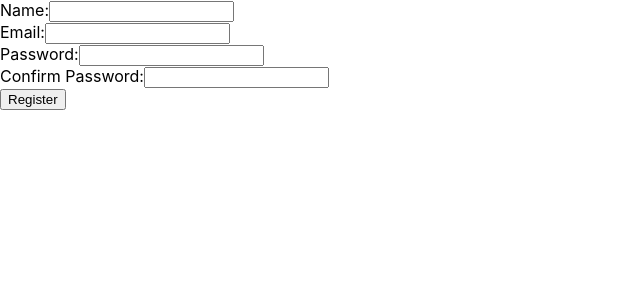
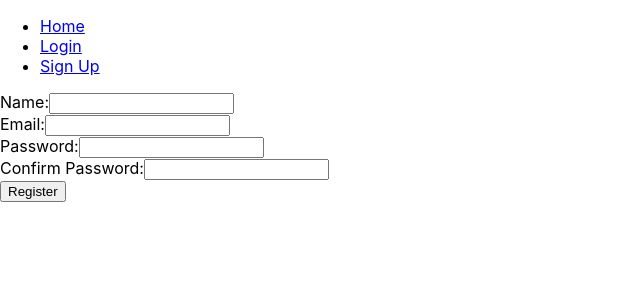
Before and after one commit to hadigghazi/E-Learning, a React (Create React App) app in the folder frontend/: page /register in a window 1280 px wide. Shown: the top 300 px of the page, without its empty margins (0-640 px from the left). Built offline with nearby package versions, Linux system fonts and the light colour scheme.

Commit message:
Adding the logout functionality

```diff
--- a/frontend/src/App.js
+++ b/frontend/src/App.js
@@ -5,10 +5,13 @@ import RegisterPage from './pages/RegisterPage';
 import HomePage from './pages/HomePage';
 import ProtectedRoute from './components/ProtectedRoute';
 import WelcomePage from './pages/WelcomePage';
+import Navbar from './components/Navbar';
 
 const App = () => {
     return (
         <Router>
+                        <Navbar />
+
             <Routes>
               <Route path='/' element={<WelcomePage />} />
             <Route
--- /dev/null
+++ b/frontend/src/components/Navbar.jsx
@@ -0,0 +1,50 @@
+import React from 'react';
+import { Link } from 'react-router-dom';
+import { useNavigate } from 'react-router-dom';
+import { useSelector } from 'react-redux';
+import { useLogoutMutation } from '../services/apiSlice';
+
+const Navbar = () => {
+  const [logout] = useLogoutMutation();
+  const navigate = useNavigate();
+  const loggedin = localStorage.getItem('token');
+
+  const handleLogout = async () => {
+    try {
+      await logout();
+      localStorage.removeItem('token');
+      localStorage.removeItem('user');
+      navigate('/login');
+    } catch (error) {
+      console.error('Logout failed', error);
+    }
+  };
+
+  return (
+    <nav>
+      <ul>
+        <li>
+          <Link to="/home">Home</Link>
+        </li>
+        {loggedin ? (
+          <>
+            <li>
+              <button onClick={handleLogout}>Logout</button>
+            </li>
+          </>
+        ) : (
+          <>
+            <li>
+              <Link to="/login">Login</Link>
+            </li>
+            <li>
+              <Link to="/register">Sign Up</Link>
+            </li>
+          </>
+        )}
+      </ul>
+    </nav>
+  );
+};
+
+export default Navbar;
--- a/frontend/src/services/apiSlice.js
+++ b/frontend/src/services/apiSlice.js
@@ -10,9 +10,10 @@ export const apiSlice = createApi({
         method: 'POST',
         body: credentials,
       }),
-            transformResponse: (response) => {
-                return { user: response.data.user, token: response.token };
-              },
+      transformResponse: (response) => ({
+        user: response.data.user,
+        token: response.token,
+      }),
     }),
     register: builder.mutation({
       query: (userData) => ({
@@ -20,11 +21,18 @@ export const apiSlice = createApi({
         method: 'POST',
         body: userData,
       }),
-            transformResponse: (response) => {
-                return { user: response.data.user, token: response.token };
-              },
+      transformResponse: (response) => ({
+        user: response.data.user,
+        token: response.token,
+      }),
+    }),
+    logout: builder.mutation({
+      query: () => ({
+        url: '/users/logout',
+        method: 'GET',
+      }),
     }),
   }),
 });
 
-export const { useLoginMutation, useRegisterMutation } = apiSlice;
+export const { useLoginMutation, useRegisterMutation, useLogoutMutation } = apiSlice;
```
Lines whose indentation alone changed are shown as unchanged.
